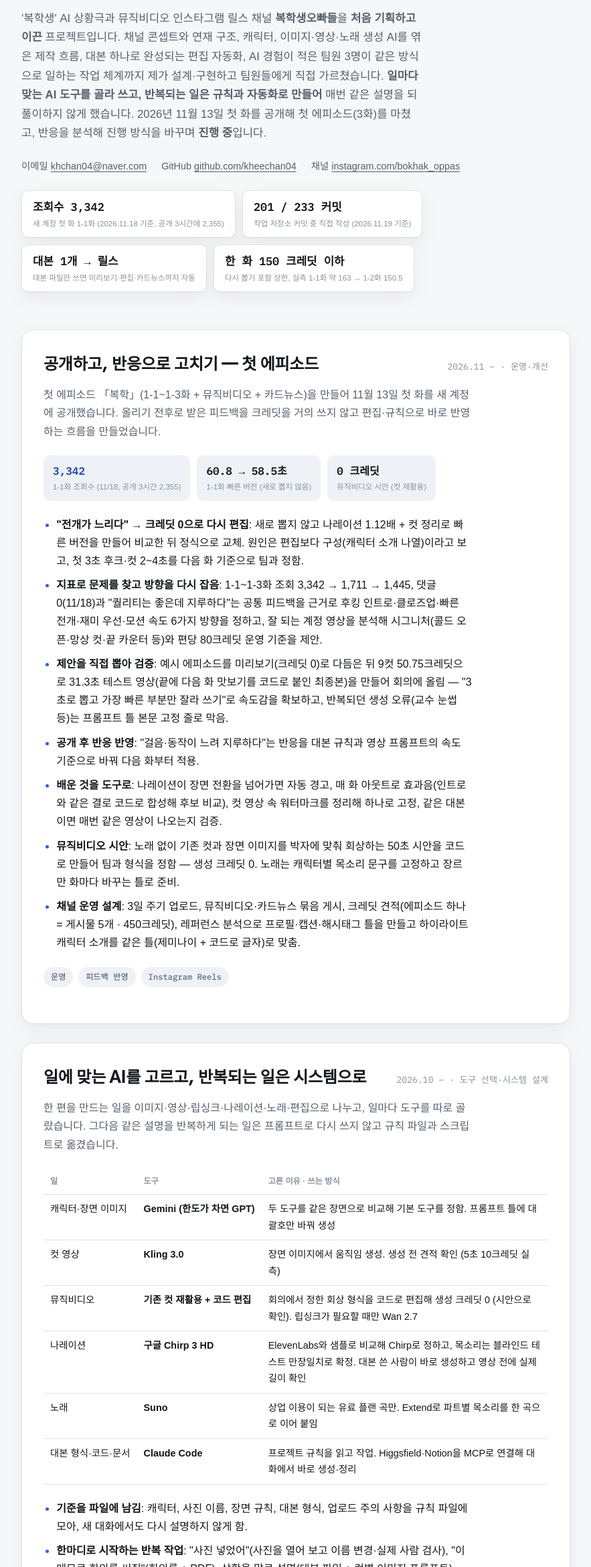
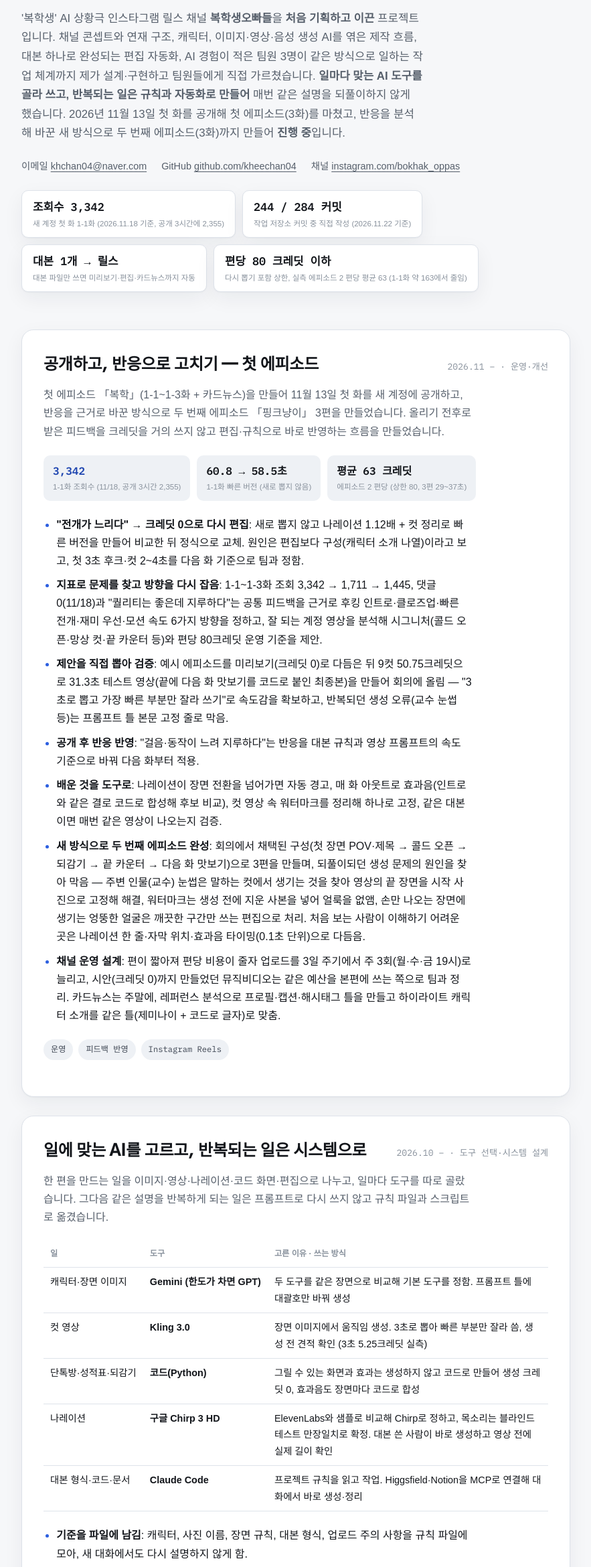
Before and after one commit to kheechan04/kheechan04.github.io, a plain HTML site: page ai-shorts-monetization/index.html in a window 1280 px wide. Shown: the part 171-2511 px from the top of the page at 67% size, without its empty margins (198-1081 px from the left). Drawn offline with Linux system fonts and the light colour scheme; a web font is replaced by a local one.

Commit message:
복학생오빠들: 새 방식·두 번째 에피소드 반영, 팀으로 한 이유, 뮤직비디오·노래 정리

```diff
--- a/ai-shorts-monetization/index.html
+++ b/ai-shorts-monetization/index.html
@@ -129,11 +129,11 @@
   <header>
     <div class="eyebrow">portfolio · generative ai content pipeline</div>
     <h1>김희찬</h1>
-    <p class="role">'복학생' AI 상황극과 뮤직비디오 인스타그램 릴스 채널 <b>복학생오빠들</b>을 <b>처음 기획하고 이끈</b> 프로젝트입니다.
-      채널 콘셉트와 연재 구조, 캐릭터, 이미지·영상·노래 생성 AI를 엮은 제작 흐름, 대본 하나로 완성되는 편집 자동화,
+    <p class="role">'복학생' AI 상황극 인스타그램 릴스 채널 <b>복학생오빠들</b>을 <b>처음 기획하고 이끈</b> 프로젝트입니다.
+      채널 콘셉트와 연재 구조, 캐릭터, 이미지·영상·음성 생성 AI를 엮은 제작 흐름, 대본 하나로 완성되는 편집 자동화,
       AI 경험이 적은 팀원 3명이 같은 방식으로 일하는 작업 체계까지 제가 설계·구현하고 팀원들에게 직접 가르쳤습니다.
       <b>일마다 맞는 AI 도구를 골라 쓰고, 반복되는 일은 규칙과 자동화로 만들어</b> 매번 같은 설명을 되풀이하지 않게 했습니다.
-      2026년 11월 13일 첫 화를 공개해 첫 에피소드(3화)를 마쳤고, 반응을 분석해 진행 방식을 바꾸며 <b>진행 중</b>입니다.</p>
+      2026년 11월 13일 첫 화를 공개해 첫 에피소드(3화)를 마쳤고, 반응을 분석해 바꾼 새 방식으로 두 번째 에피소드(3화)까지 만들어 <b>진행 중</b>입니다.</p>
     <div class="meta-row">
       <span>이메일 <a class="link-line" href="mailto:khchan04@naver.com">khchan04@naver.com</a></span>
       <span>GitHub <a class="link-line" href="https://github.com/kheechan04" target="_blank" rel="noopener">github.com/kheechan04</a></span>
@@ -144,9 +144,9 @@
     -->
     <div class="badge-row">
       <div class="badge"><div class="v">조회수 3,342</div><div class="l">새 계정 첫 화 1-1화 (2026.11.18 기준, 공개 3시간에 2,355)</div></div>
-      <div class="badge"><div class="v">201 / 233 커밋</div><div class="l">작업 저장소 커밋 중 직접 작성 (2026.11.19 기준)</div></div>
+      <div class="badge"><div class="v">244 / 284 커밋</div><div class="l">작업 저장소 커밋 중 직접 작성 (2026.11.22 기준)</div></div>
       <div class="badge"><div class="v">대본 1개 → 릴스</div><div class="l">대본 파일만 쓰면 미리보기·편집·카드뉴스까지 자동</div></div>
-      <div class="badge"><div class="v">한 화 150 크레딧 이하</div><div class="l">다시 뽑기 포함 상한, 실측 1-1화 약 163 → 1-2화 150.5</div></div>
+      <div class="badge"><div class="v">편당 80 크레딧 이하</div><div class="l">다시 뽑기 포함 상한, 실측 에피소드 2 편당 평균 63 (1-1화 약 163에서 줄임)</div></div>
     </div>
   </header>
 
@@ -158,13 +158,13 @@
         <span class="period mono">2026.11 – · 운영·개선</span>
       </div>
       <p class="pitch">
-        첫 에피소드 「복학」(1-1~1-3화 + 뮤직비디오 + 카드뉴스)을 만들어 11월 13일 첫 화를 새 계정에 공개했습니다.
+        첫 에피소드 「복학」(1-1~1-3화 + 카드뉴스)을 만들어 11월 13일 첫 화를 새 계정에 공개하고, 반응을 근거로 바꾼 방식으로 두 번째 에피소드 「핑크냥이」 3편을 만들었습니다.
         올리기 전후로 받은 피드백을 크레딧을 거의 쓰지 않고 편집·규칙으로 바로 반영하는 흐름을 만들었습니다.
       </p>
       <div class="stat-strip">
         <div class="stat-pill"><div class="v up">3,342</div><div class="l">1-1화 조회수 (11/18, 공개 3시간 2,355)</div></div>
         <div class="stat-pill"><div class="v">60.8 → 58.5초</div><div class="l">1-1화 빠른 버전 (새로 뽑지 않음)</div></div>
-        <div class="stat-pill"><div class="v">0 크레딧</div><div class="l">뮤직비디오 시안 (컷 재활용)</div></div>
+        <div class="stat-pill"><div class="v">평균 63 크레딧</div><div class="l">에피소드 2 편당 (상한 80, 3편 29~37초)</div></div>
       </div>
       <ul class="highlights">
         <li><b>"전개가 느리다" → 크레딧 0으로 다시 편집</b>: 새로 뽑지 않고 나레이션 1.12배 + 컷 정리로 빠른 버전을 만들어 비교한 뒤 정식으로 교체. 원인은 편집보다 구성(캐릭터 소개 나열)이라고 보고, 첫 3초 후크·컷 2~4초를 다음 화 기준으로 팀과 정함.</li>
@@ -172,8 +172,8 @@
         <li><b>제안을 직접 뽑아 검증</b>: 예시 에피소드를 미리보기(크레딧 0)로 다듬은 뒤 9컷 50.75크레딧으로 31.3초 테스트 영상(끝에 다음 화 맛보기를 코드로 붙인 최종본)을 만들어 회의에 올림 — "3초로 뽑고 가장 빠른 부분만 잘라 쓰기"로 속도감을 확보하고, 반복되던 생성 오류(교수 눈썹 등)는 프롬프트 틀 본문 고정 줄로 막음.</li>
         <li><b>공개 후 반응 반영</b>: "걸음·동작이 느려 지루하다"는 반응을 대본 규칙과 영상 프롬프트의 속도 기준으로 바꿔 다음 화부터 적용.</li>
         <li><b>배운 것을 도구로</b>: 나레이션이 장면 전환을 넘어가면 자동 경고, 매 화 아웃트로 효과음(인트로와 같은 결로 코드로 합성해 후보 비교), 컷 영상 속 워터마크를 정리해 하나로 고정, 같은 대본이면 매번 같은 영상이 나오는지 검증.</li>
-        <li><b>뮤직비디오 시안</b>: 노래 없이 기존 컷과 장면 이미지를 박자에 맞춰 회상하는 50초 시안을 코드로 만들어 팀과 형식을 정함 — 생성 크레딧 0. 노래는 캐릭터별 목소리 문구를 고정하고 장르만 화마다 바꾸는 틀로 준비.</li>
-        <li><b>채널 운영 설계</b>: 3일 주기 업로드, 뮤직비디오·카드뉴스 묶음 게시, 크레딧 견적(에피소드 하나 = 게시물 5개 · 450크레딧), 레퍼런스 분석으로 프로필·캡션·해시태그 틀을 만들고 하이라이트 캐릭터 소개를 같은 틀(제미나이 + 코드로 글자)로 맞춤.</li>
+        <li><b>새 방식으로 두 번째 에피소드 완성</b>: 회의에서 채택된 구성(첫 장면 POV·제목 → 콜드 오픈 → 되감기 → 끝 카운터 → 다음 화 맛보기)으로 3편을 만들며, 되풀이되던 생성 문제의 원인을 찾아 막음 — 주변 인물(교수) 눈썹은 말하는 컷에서 생기는 것을 찾아 영상의 끝 장면을 시작 사진으로 고정해 해결, 워터마크는 생성 전에 지운 사본을 넣어 얼룩을 없앰, 손만 나오는 장면에 생기는 엉뚱한 얼굴은 깨끗한 구간만 쓰는 편집으로 처리. 처음 보는 사람이 이해하기 어려운 곳은 나레이션 한 줄·자막 위치·효과음 타이밍(0.1초 단위)으로 다듬음.</li>
+        <li><b>채널 운영 설계</b>: 편이 짧아져 편당 비용이 줄자 업로드를 3일 주기에서 주 3회(월·수·금 19시)로 늘리고, 시안(크레딧 0)까지 만들었던 뮤직비디오는 같은 예산을 본편에 쓰는 쪽으로 팀과 정리. 카드뉴스는 주말에, 레퍼런스 분석으로 프로필·캡션·해시태그 틀을 만들고 하이라이트 캐릭터 소개를 같은 틀(제미나이 + 코드로 글자)로 맞춤.</li>
       </ul>
       <div class="tags">
         <span class="tag">운영</span><span class="tag">피드백 반영</span><span class="tag">Instagram Reels</span>
@@ -186,23 +186,22 @@
         <span class="period mono">2026.10 – · 도구 선택·시스템 설계</span>
       </div>
       <p class="pitch">
-        한 편을 만드는 일을 이미지·영상·립싱크·나레이션·노래·편집으로 나누고, 일마다 도구를 따로 골랐습니다.
+        한 편을 만드는 일을 이미지·영상·나레이션·코드 화면·편집으로 나누고, 일마다 도구를 따로 골랐습니다.
         그다음 같은 설명을 반복하게 되는 일은 프롬프트로 다시 쓰지 않고 규칙 파일과 스크립트로 옮겼습니다.
       </p>
       <table class="tool-table">
         <tr><th>일</th><th>도구</th><th>고른 이유 · 쓰는 방식</th></tr>
         <tr><td>캐릭터·장면 이미지</td><td>Gemini (한도가 차면 GPT)</td><td>두 도구를 같은 장면으로 비교해 기본 도구를 정함. 프롬프트 틀에 대괄호만 바꿔 생성</td></tr>
-        <tr><td>컷 영상</td><td>Kling 3.0</td><td>장면 이미지에서 움직임 생성. 생성 전 견적 확인 (5초 10크레딧 실측)</td></tr>
-        <tr><td>뮤직비디오</td><td>기존 컷 재활용 + 코드 편집</td><td>회의에서 정한 회상 형식을 코드로 편집해 생성 크레딧 0 (시안으로 확인). 립싱크가 필요할 때만 Wan 2.7</td></tr>
+        <tr><td>컷 영상</td><td>Kling 3.0</td><td>장면 이미지에서 움직임 생성. 3초로 뽑아 빠른 부분만 잘라 씀, 생성 전 견적 확인 (3초 5.25크레딧 실측)</td></tr>
+        <tr><td>단톡방·성적표·되감기</td><td>코드(Python)</td><td>그릴 수 있는 화면과 효과는 생성하지 않고 코드로 만들어 생성 크레딧 0, 효과음도 장면마다 코드로 합성</td></tr>
         <tr><td>나레이션</td><td>구글 Chirp 3 HD</td><td>ElevenLabs와 샘플로 비교해 Chirp로 정하고, 목소리는 블라인드 테스트 만장일치로 확정. 대본 쓴 사람이 바로 생성하고 영상 전에 실제 길이 확인</td></tr>
-        <tr><td>노래</td><td>Suno</td><td>상업 이용이 되는 유료 플랜 곡만. Extend로 파트별 목소리를 한 곡으로 이어 붙임</td></tr>
         <tr><td>대본 형식·코드·문서</td><td>Claude Code</td><td>프로젝트 규칙을 읽고 작업. Higgsfield·Notion을 MCP로 연결해 대화에서 바로 생성·정리</td></tr>
       </table>
       <ul class="highlights">
         <li><b>기준을 파일에 남김</b>: 캐릭터, 사진 이름, 장면 규칙, 대본 형식, 업로드 주의 사항을 규칙 파일에 모아, 새 대화에서도 다시 설명하지 않게 함.</li>
         <li><b>한마디로 시작하는 반복 작업</b>: "사진 넣었어"(사진을 열어 보고 이름 변경·실제 사람 검사), "이 메모로 회의록 써줘"(회의록 + PDF), 상황을 말로 설명(대본 파일 + 컷별 이미지 프롬프트).</li>
         <li><b>스크립트로 끝나는 일은 AI에게 맡기지 않음</b>: 편집·미리보기·카드뉴스·PDF 변환은 코드로 만들어, 매번 같은 틀로 나오고 생성 크레딧도 쓰지 않음.</li>
-        <li><b>사람이 확인할 곳은 남김</b>: 웃음 포인트와 결과 판단은 사람이 하고, 크레딧을 쓰는 생성은 견적을 보고 승인한 뒤 진행. Gemini·Suno는 사이트에서 사람이 직접 생성.</li>
+        <li><b>사람이 확인할 곳은 남김</b>: 웃음 포인트와 결과 판단은 사람이 하고, 크레딧을 쓰는 생성은 견적을 보고 승인한 뒤 진행. Gemini는 사이트에서 사람이 직접 생성.</li>
       </ul>
       <div class="tags">
         <span class="tag">도구 선택</span><span class="tag">Claude Code</span><span class="tag">MCP</span><span class="tag">규칙 파일</span><span class="tag">자동화</span>
@@ -219,11 +218,11 @@
         회의에서 나온 의견을 결정으로 정리하고, 정한 것은 바로 규칙 파일·노션·편집 틀에 반영해 팀이 같은 기준으로 움직이게 했습니다.
       </p>
       <ul class="highlights">
-        <li><b>콘텐츠 구조 설계</b>: 한 상황을 여러 화로 연재하되 화 수를 고정하지 않고 반응을 보며 조정(1화 장소 후킹 · 중간 화 · 마지막 화 결말+콜투액션), 마지막 화를 뺀 모든 화를 궁금한 지점에서 끊는 구조, 화마다 첫 2초 제목, 노래는 별도 뮤직비디오. 3일마다 19시 업로드, 뮤직비디오와 카드뉴스는 같은 날, 외전(유행 밈 단편)은 아이디어가 있을 때 넣는 운영으로 정리.</li>
+        <li><b>콘텐츠 구조 설계</b>: 첫 에피소드는 한 상황을 여러 화로 연재(1화 장소 후킹 · 중간 화 · 마지막 화 결말+콜투액션)하고 마지막 화를 뺀 모든 화를 궁금한 지점에서 끊는 구조로 시작. 반응을 본 뒤 에피소드끼리 이어지지 않는 옴니버스로 바꿔 한 사람이 한 에피소드(3편)를 맡아 동시에 쓸 수 있게 하고, 매 편 콜드 오픈·끝 카운터·다음 화 맛보기 구조와 외전(유행 밈 단편)을 정리.</li>
         <li><b>캐릭터 설계</b>: 팀원 4명의 실제 성격을 캐릭터로 옮기고, 화마다 녹일 고정 개그와 "이거 나다 / 우리 과에 꼭 있다"를 부르는 공감 포인트를 정함. 영상 속 호칭(레드·핑크·그린·그레이)으로 실명 노출을 피함.</li>
-        <li><b>비용 설계</b>: 영상 생성 구독을 4명이 다 하지 않고 한 달에 한 명씩 돌아가며 맡고(노래 구독·뮤직비디오도 그달 담당이), 컷당 견적을 실측해 한 화 150크레딧 상한을 세움. 뮤직비디오·카드뉴스는 크레딧 0이라 같은 예산으로 게시물을 늘리는 견적을 냄.</li>
-        <li><b>법·라이선스 검토</b>: 실제 학교 이름·배경 사용 기준, 위키 사진 라이선스별 출처 표기, 노래는 상업 이용이 되는 유료 플랜 곡만, AI 생성물 표시(AI 기본법, 국회 계류 중인 표시 제거 금지 법안, 인스타 'AI 정보'·'AI 생성 프로필' 라벨)를 조사해 업로드 규칙으로 정리. 애매한 경우는 보수적인 쪽을 택함.</li>
-        <li><b>회의 운영</b>: 회의 안건 문서(공지·과제 점검표·안건별 '정할 것')를 직접 만들어 진행하고, 회의 결정은 바로 규칙 파일·노션에 반영. 회의마다 다음 2화를 정하고 다음 회의에서 반응을 확인하는 주기로 운영. 화 담당은 고정하지 않고 아이디어 회의에서 그 화의 의견을 가장 많이 낸 사람이 맡는 방식으로 운영. 첫 달 영상 생성과 자동화 관리는 직접 맡아 실제로 돌려 보며 고치기로 함.</li>
+        <li><b>비용 설계</b>: 영상 생성 구독을 4명이 다 하지 않고 영상 담당 한 명(12월까지 본인)이 맡고, 컷당 견적을 실측해 상한을 한 화 150크레딧에서 편당 80크레딧으로 낮춤 — 3초로 뽑아 잘라 쓰기, 코드 화면·같은 컷 재사용으로 실측 편당 평균 63. 카드뉴스는 크레딧 0.</li>
+        <li><b>법·라이선스 검토</b>: 실제 학교 이름·배경 사용 기준, 위키 사진 라이선스별 출처 표기, 실제 학교 배경 편의 캡션 고지 문구, AI 생성물 표시(AI 기본법, 국회 계류 중인 표시 제거 금지 법안, 인스타 'AI 정보'·'AI 생성 프로필' 라벨)를 조사해 업로드 규칙으로 정리. 애매한 경우는 보수적인 쪽을 택함.</li>
+        <li><b>회의 운영</b>: 회의 안건 문서(공지·과제 점검표·안건별 '정할 것')를 직접 만들어 진행하고, 회의 결정은 바로 규칙 파일·노션에 반영. 회의마다 다음 2화를 정하고 다음 회의에서 반응을 확인하는 주기로 운영. 매주 안건을 준비하고 회의 장소(스터디룸)도 직접 잡음. 대본은 일주일씩 번갈아 한 사람이 한 에피소드를 맡고, 대본 담당이 미리보기까지 다듬어 넘기는 순서를 정함. 영상 생성과 자동화 관리는 직접 맡아 실제로 돌려 보며 고침.</li>
         <li><b>수익화 계획</b>: 조회수 수익이 거의 없는 릴스 구조를 확인하고, 학교·대학생 브랜드 협찬과 제휴로 가는 단계를 정리. 협찬 화는 학교 대신 협찬사 이름으로 장소를 잡는 규칙까지 미리 정함.</li>
       </ul>
       <div class="tags">
@@ -266,7 +265,7 @@
         <span class="period mono">2026.10 – · 아트 디렉션·프롬프트</span>
       </div>
       <p class="pitch">
-        이미지(Gemini)·영상(Higgsfield · Kling · Wan)·노래(Suno) 결과가 컷마다 흔들리는 문제를, 캐릭터 설계와 프롬프트 틀, 검사 단계를 바꿔 줄였습니다.
+        이미지(Gemini)·영상(Higgsfield · Kling) 결과가 컷마다 흔들리는 문제를, 캐릭터 설계와 프롬프트 틀, 검사 단계를 바꿔 줄였습니다.
       </p>
       <ul class="highlights">
         <li>사람 얼굴 기반 캐릭터는 컷마다 얼굴이 달라져서, 몸 전체가 대표 색인 <b>얼굴 없는 펠트 캐릭터</b>로 전환. 머리색·옷 색까지 "다른 캐릭터의 대표 색은 쓰지 않는다"로 통일해 AI가 색을 헷갈리지 않게 함.</li>
@@ -279,7 +278,7 @@
         <li>피드백 루프에서 나온 구조 개선: 컷마다 <b>끝 이미지</b>(다음 컷 시작 사진)를 지정해 이음매를 없애는 규칙과 편집 지원, "사람이 먼저 직접 보고 찾은 뒤 AI에게 더 고칠 것을 묻는" 점검 순서. 한 화 약 150크레딧에서 버려지던 생성 분량(약 30%)을 줄여 남은 예산으로 6화 이상 가능하게 설계.</li>
       </ul>
       <div class="tags">
-        <span class="tag">Gemini</span><span class="tag">Higgsfield</span><span class="tag">Kling</span><span class="tag">Wan</span><span class="tag">Suno</span>
+        <span class="tag">Gemini</span><span class="tag">Higgsfield</span><span class="tag">Kling</span>
       </div>
     </article>
 
@@ -293,6 +292,7 @@
         설치부터 첫 작업까지 제가 직접 정리해 화상 회의로 설명했습니다.
       </p>
       <ul class="highlights">
+        <li><b>혼자 해도 되는 규모였지만 팀으로 시작한 이유</b>: 아이디어를 더 다양하게 얻고 AI 도구 구독료 부담을 나누려는 것, 개인 프로젝트로만 끝내지 않고 마음 맞는 동기들과 판을 키우려는 것. AI 경험이 적은 팀원을 가르치며 저도 정리하고 배우고, 다음 프로젝트·대회를 함께할 때 바로 같이 일할 수 있는 팀을 미리 만들어 둠.</li>
         <li>비공개 깃허브 저장소 + 같은 내용의 규칙 파일 3종(CLAUDE.md · AGENTS.md · GEMINI.md) — 사진 이름·폴더·대본 형식을 각자의 AI가 알아서 지킴.</li>
         <li>커밋 검사(git hook)로 공용 도구 수정과 남이 만든 결과물 덮어쓰기를 자동으로 막고, AI도 그런 요청에는 경고 문구로 먼저 확인하게 함.</li>
         <li>노션에 <b>팀원 행동 강령</b>("AI에게 이렇게 말하기")과 <b>AI 도구 설치·작업 방법</b>(도구별 설치, 실제로 겪은 로그인 오류와 해결법, 화 유형별 부탁 예시)을 직접 작성.</li>
@@ -308,10 +308,10 @@
   </section>
 
   <footer>
-    <p>기획, 캐릭터·콘텐츠 구조 설계, 제작 흐름과 편집·카드뉴스 자동화, 첫 달 영상 생성, 작업 체계·온보딩 문서는 제가 직접 했습니다.
+    <p>기획, 캐릭터·콘텐츠 구조 설계, 제작 흐름과 편집·카드뉴스 자동화, 영상 생성(첫 달부터 12월까지), 작업 체계·온보딩 문서는 제가 직접 했습니다.
       팀원들은 회의에서 방향을 같이 정하고 화별 대본·장면 이미지를 맡았습니다 —
       <b>임근호</b>(1-1화, 에피소드 1 기획안, 상황극과 노래를 나누자는 제안과 노래 콘셉트, BGM 시안),
-      <b>강성혁</b>(1-2화, 무료 나레이션 TTS 조사, 하이라이트 머그샷 틀),
+      <b>강성혁</b>(1-2화, 에피소드 2 「핑크냥이」 대본·장면 이미지·나레이션, 무료 나레이션 TTS 조사, 하이라이트 머그샷 틀),
       <b>조성열</b>(1-3화, 교수 캐릭터 후보, 나레이션만으로는 상호작용이 부족하다는 문제 제기로 대사 말풍선을 도입하는 계기).
       코드 구현에는 Claude Code(AI 코딩 도구)를 함께 썼고, 무엇을 만들지 정하고 결과를 직접 확인·수정하는 일은 제가 했습니다.
       결과 수치는 공개 후 실제로 잰 것만 쓰며, 화별 지표와 바꿔 본 점을 계속 추가합니다.</p>
```
